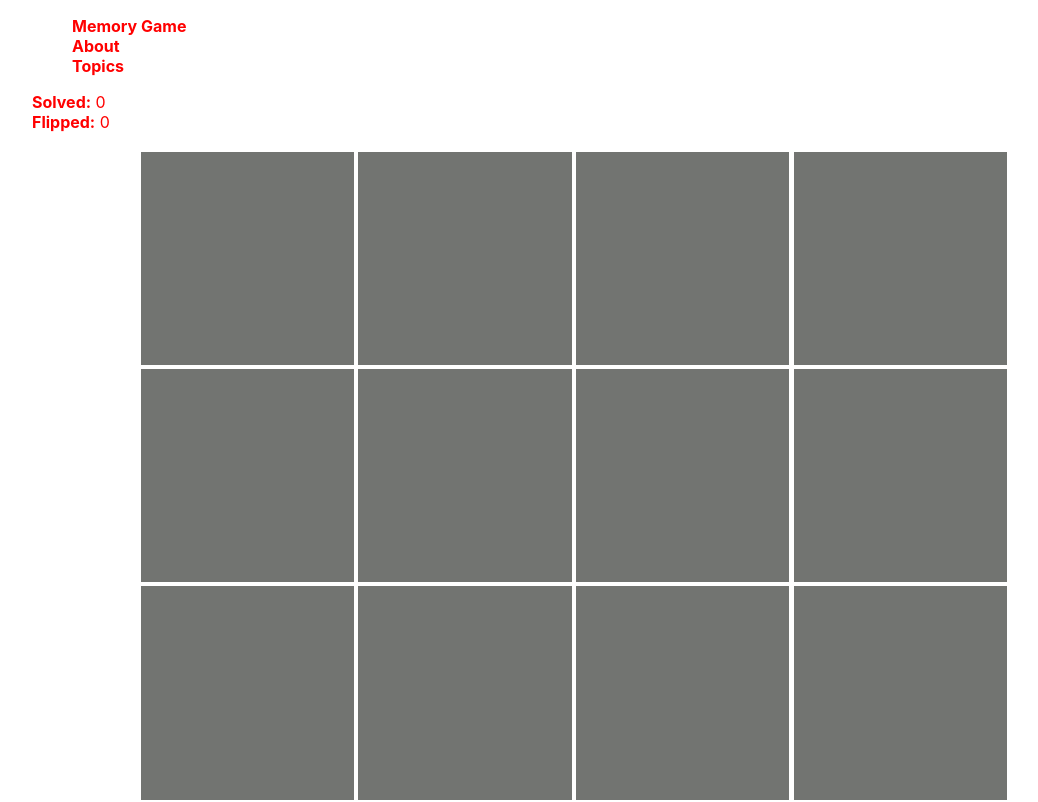
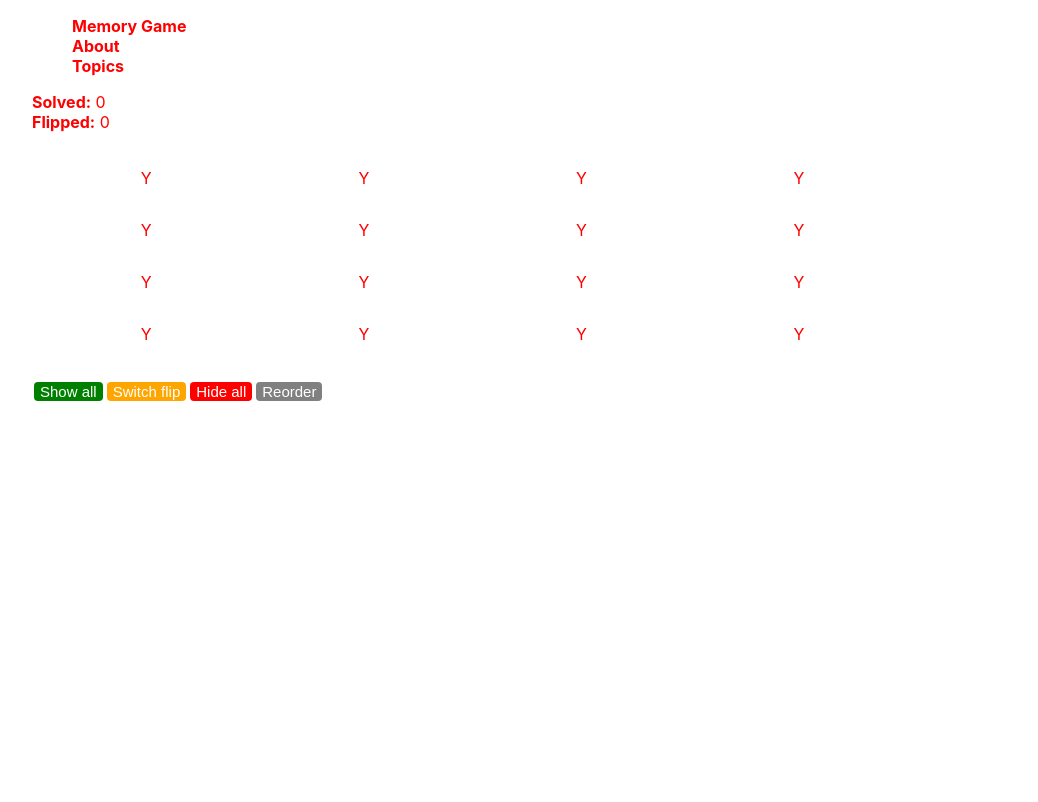
Before and after one commit to kiqecanijo/React-Memoriam, a React (Create React App) app: page /memory in a window 1280 px wide. Shown: the top 802 px of the page, without its empty margins (64-1102 px from the left). Built offline with nearby package versions, Linux system fonts and the light colour scheme.

Commit message:
attemping flip efect in cards

```diff
--- a/src/card.js
+++ b/src/card.js
@@ -1,5 +1,6 @@
 import React, { Component } from 'react'
 import { connect } from 'react-redux'
+import { CSSTransitionGroup } from 'react-transition-group' // ES6
 
 const divStyle = {
   width: '25%',
@@ -13,16 +14,38 @@ const imgStyle = {
 }
 
 class Card extends Component {
+  constructor(props) {
+    super(props)
+    this.state = {
+      element: 'X'
+    }
+  }
+
+  componentWillMount() {
+    setInterval(() => {
+      this.setState({
+        element: this.state.element == 'X' ? 'Y' : 'X'
+      })
+    }, 1000)
+  }
+
   render() {
+    /*const img = this.props.el.flipped ? (
+      <img alt="card" style={imgStyle} src={this.props.el.path} onClick={this.props.handleClick} />
+    ) : (
+      <img alt="card" style={imgStyle} src={'./static/gray.jpg'} onClick={this.props.handleClick} />
+    )*/
+
+    const img = this.state.element == 'X' ? <p>{this.state.element}</p> : <p>{this.state.element}</p>
+
     return (
-      <div style={divStyle}>
-        <img
-          alt="card"
-          style={imgStyle}
-          src={this.props.el.flipped ? this.props.el.path : './static/gray.jpg'}
-          onClick={this.props.handleClick}
-        />
-      </div>
+      <CSSTransitionGroup
+        style={divStyle}
+        transitionName="example"
+        transitionEnterTimeout={500}
+        transitionLeaveTimeout={300}>
+        {img}
+      </CSSTransitionGroup>
     )
   }
 }
--- a/src/index.css
+++ b/src/index.css
@@ -4,7 +4,16 @@
 
 .example-enter.example-enter-active {
   opacity: 1;
-  transition: all 0.5s ease;
+  transition: opacity 500ms ease-in;
+}
+
+.example-appear {
+  opacity: 0.01;
+}
+
+.example-appear.example-appear-active {
+  opacity: 1;
+  transition: opacity 0.5s ease-in;
 }
 
 .example-leave {
@@ -13,7 +22,24 @@
 
 .example-leave.example-leave-active {
   opacity: 0.01;
-  transition: all 0.5s ease;
+  transition: opacity 300ms ease-in;
+}
+.example-enter {
+  opacity: 0.01;
+}
+
+.example-enter.example-enter-active {
+  opacity: 1;
+  transition: opacity 500ms ease-in;
+}
+
+.example-leave {
+  opacity: 1;
+}
+
+.example-leave.example-leave-active {
+  opacity: 0.01;
+  transition: opacity 300ms ease-in;
 }
 
 body {
```
Also changed, not shown: package.json (+7 -2 lines), 1 other file (tests, documents, lock files or other folders).
